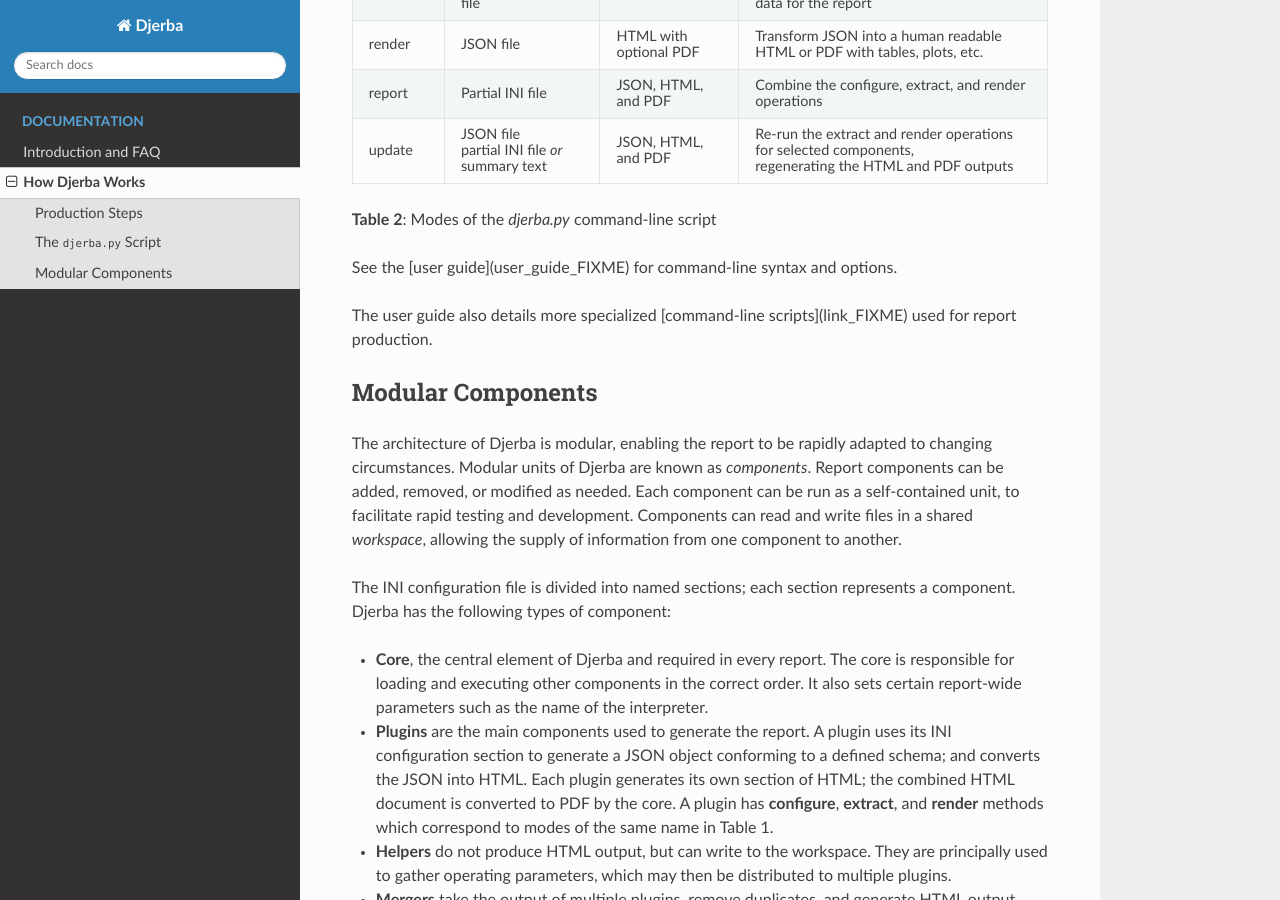
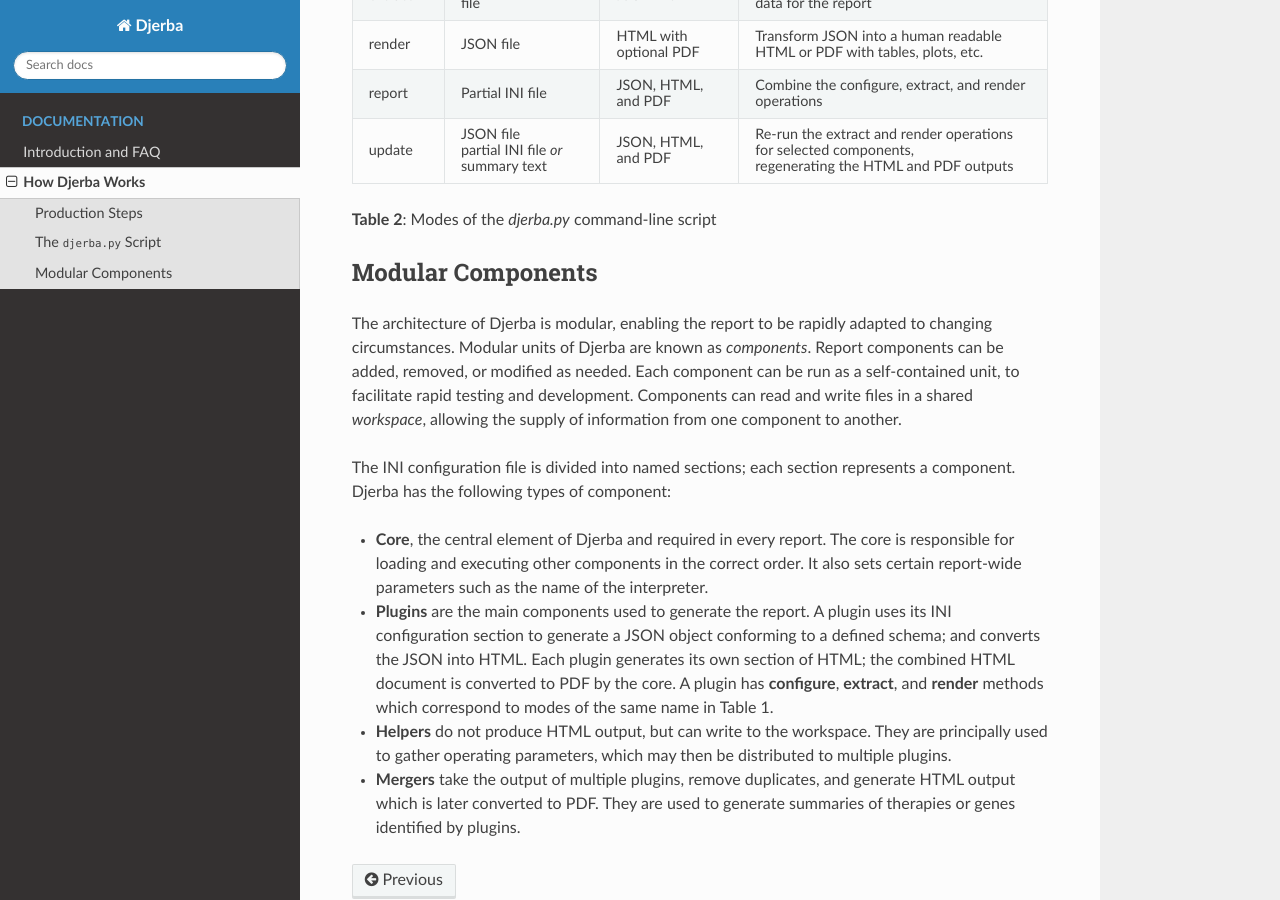
Before and after one commit to oicr-gsi/djerba_docs, a Sphinx documentation site: the page built from source/concepts/how_djerba_works.rst, in a window 1280 px wide and 900 px high, scrolled down 1301 px. Built offline with Sphinx 7.4.7 and the Read the Docs theme 3.1.0, drawn with Linux system fonts in a browser that asks for light colours.

Commit message:
comment out placeholder lines

```diff
--- a/source/concepts/how_djerba_works.rst
+++ b/source/concepts/how_djerba_works.rst
@@ -65,9 +65,9 @@
 
 **Table 2**: Modes of the `djerba.py` command-line script
 
-See the [user guide](user_guide_FIXME) for command-line syntax and options.
+.. See the [user guide](user_guide_FIXME) for command-line syntax and options.
 
-The user guide also details more specialized [command-line scripts](link_FIXME) used for report production.
+.. The user guide also details more specialized [command-line scripts](link_FIXME) used for report production.
 
 Modular Components
 ==================
```
